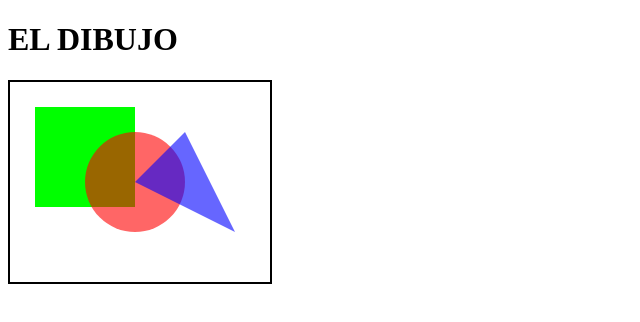
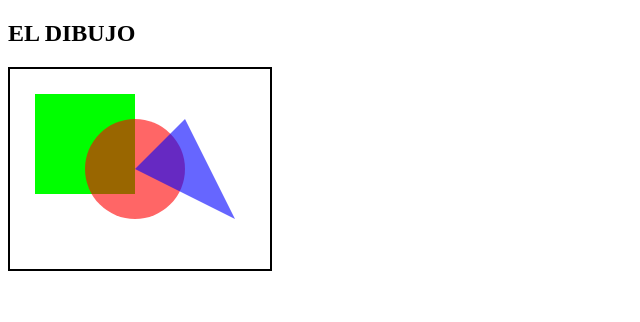
Before and after one commit to JaeN1/aprendiendo, a plain HTML site: page index.html in a window 1280 px wide. Shown: the whole page, without its empty margins (0-640 px from the left). Drawn offline with Linux system fonts and the light colour scheme.

Commit message:
Update index.html

```diff
--- a/index.html
+++ b/index.html
@@ -36,7 +36,7 @@
     </style>
   </head>
 
-  <h1>EL DIBUJO</h1>
+  <h2>EL DIBUJO</h2>
 
   <body onload="drawPicture();">
 
```
